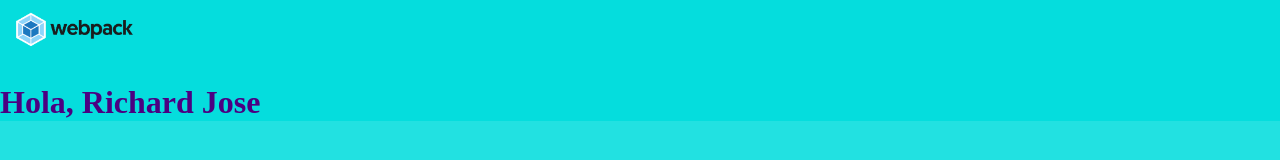
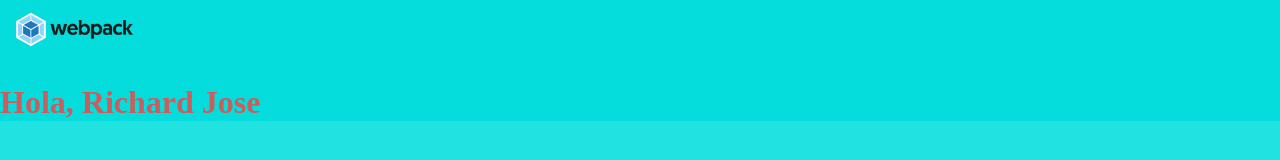
Before and after one commit to richy296/webpack-starter, a website built with webpack: page docs/index.html in a window 1280 px wide. Built offline with nearby package versions, Linux system fonts and the light colour scheme.

```diff
--- a/docs/index.html
+++ b/docs/index.html
@@ -1 +1 @@
-<!doctype html><html lang="en"><head><meta charset="UTF-8"><meta http-equiv="X-UA-Compatible" content="IE=edge"><meta name="viewport" content="width=device-width,initial-scale=1"><title>Webpack</title><link rel="shortcut icon" href="favico.png" type="image/x-png"><script defer="defer" src="main.e8a3e16c4cf5fc4e5d32.js"></script><link href="main.9f29cc3f0da48b805ca9.css" rel="stylesheet"></head><body><img src="./assets/img/webpack-logo.png" alt=""></body></html>
+<!doctype html><html lang="en"><head><meta charset="UTF-8"><meta http-equiv="X-UA-Compatible" content="IE=edge"><meta name="viewport" content="width=device-width,initial-scale=1"><title>Webpack</title><link rel="shortcut icon" href="favico.png" type="image/x-png"><script defer="defer" src="main.f69f37c1f1703cd427fb.js"></script><link href="main.630892cdfb7197757762.css" rel="stylesheet"></head><body><img src="./assets/img/webpack-logo.png" alt=""></body></html>
--- a/src/css/components.css
+++ b/src/css/components.css
@@ -1,3 +1,3 @@
 h1{
-    color: indigo
+    color: indianred
 }
```
Also changed, not shown: 4 other files.
